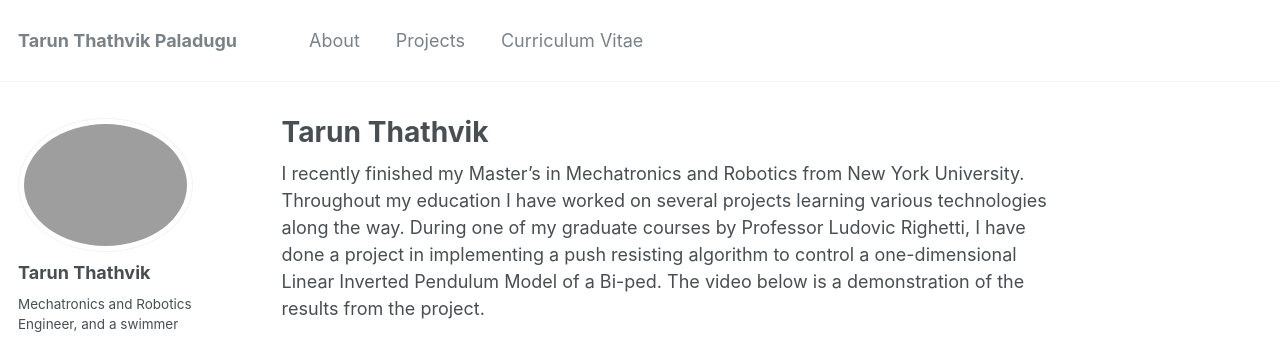
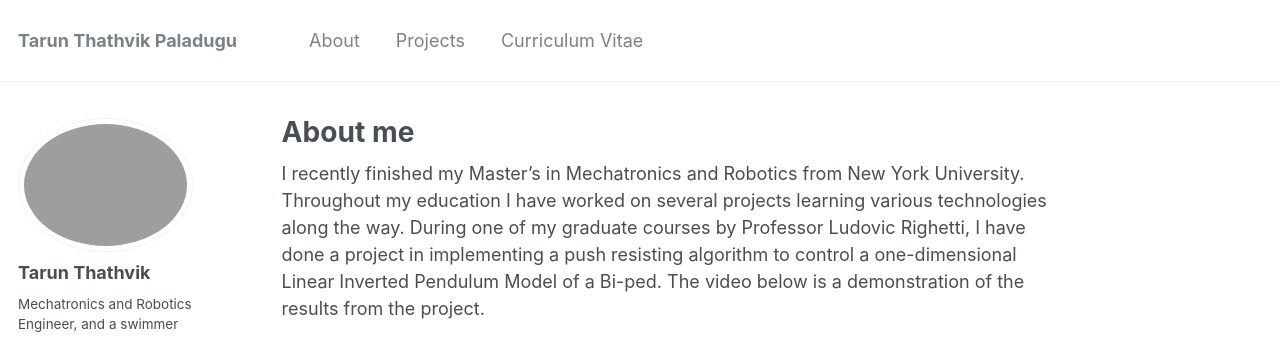
Before and after one commit to thathvik/thathvik.github.io, a Jekyll site: the page built from _pages/about.md, in a window 1280 px wide and 900 px high, cut to the strip 0-342 px from the top of the window. Built offline with Jekyll 4.4.1, drawn with Linux system fonts in a browser that asks for light colours.

Commit message:
Update about.md

```diff
--- a/_pages/about.md
+++ b/_pages/about.md
@@ -1,7 +1,7 @@
 ---
 permalink: /
-title: "Tarun Thathvik"
-excerpt: "About me"
+title: "About me"
+excerpt: "Tarun Thathvik"
 author_profile: true
 redirect_from:
   - /about/
```
